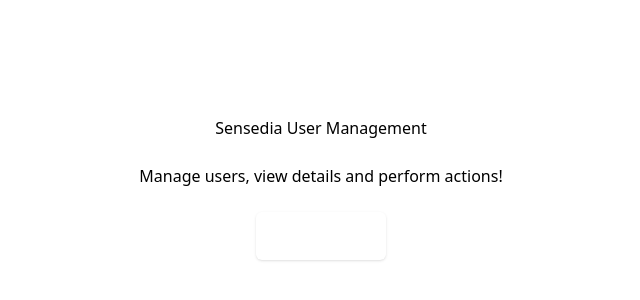
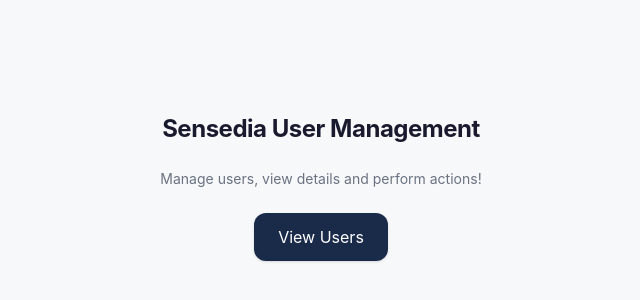
Before and after one commit to MayllaRabay/sensedia-challenge, a Next.js app: page / in a window 1280 px wide. Shown: the part 212-512 px from the top of the page, without its empty margins (319-959 px from the left). Built offline with nearby package versions, Linux system fonts and the light colour scheme.

Commit message:
fix: update tailwindcss version in package.json and yarn.lock

```diff
--- a/package.json
+++ b/package.json
@@ -20,7 +20,7 @@
     "@types/react-dom": "^19",
     "eslint": "^9",
     "eslint-config-next": "16.2.4",
-    "tailwindcss": "^4",
+    "tailwindcss": "^4.2.2",
     "typescript": "^5"
   }
 }
--- a/src/app/globals.css
+++ b/src/app/globals.css
@@ -1,4 +1,5 @@
 @import "tailwindcss";
+@config "../../tailwind.config.ts";
 
 * {
   box-sizing: border-box;
```
Also changed, not shown: 1 other file (tests, documents, lock files or other folders).
